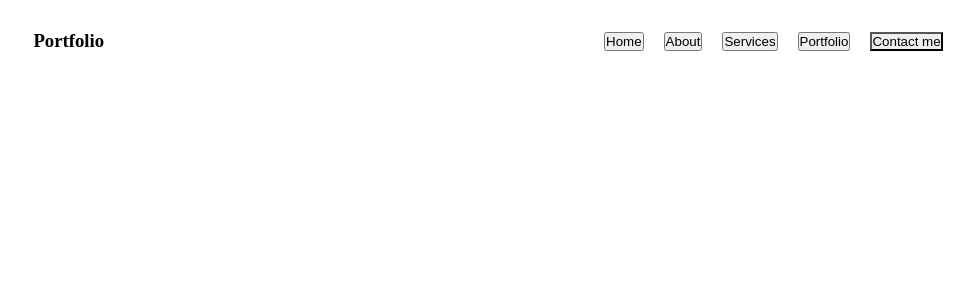
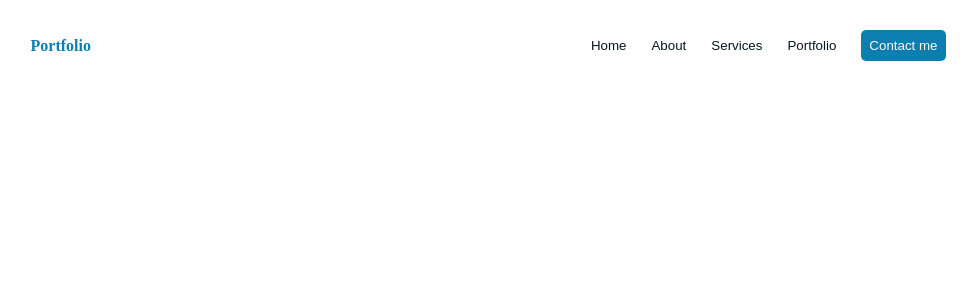
Before and after one commit to Manunyville/Portfolio-tp, a React (Create React App) app: page / in a window 1280 px wide. Shown: the top 300 px of the page, without its empty margins (152-1129 px from the left). Built offline with nearby package versions, Linux system fonts and the light colour scheme.

Commit message:
estilizacion de todos los botones y 'logo'

```diff
--- a/src/components/navbar/navbar.jsx
+++ b/src/components/navbar/navbar.jsx
@@ -1,6 +1,6 @@
 import './navbar.css'
 import React from 'react'
-import { Stack, HStack, VStack, Flex, Button, ButtonGroup } from '@chakra-ui/react'
+import { Stack, HStack, VStack, Flex, Button, ButtonGroup, Text} from '@chakra-ui/react'
 
 const Navbar = () =>{
 
@@ -11,15 +11,15 @@ const Navbar = () =>{
                 <nav >
                     <HStack gap={500} >
                         <div>
-                    <h3>Portfolio</h3>
+                    <Text color={'#0C7FB0'}><strong>Portfolio</strong></Text>
                         </div>
-                        <HStack gap={20}>
-                    <button>Home</button>
-                    <button>About</button>
-                    <button>Services</button>
-                    <button >Portfolio</button>
-                    <Button colorScheme='blue'>Contact me</Button>
-                        </HStack>
+                        <ButtonGroup  spacing='25'>
+                    <Button color={'#061820'} border={'none'} bg={'#FFFFFF'} variant='link'>Home</Button>
+                    <Button color={'#061820'} border={'none'} bg={'#FFFFFF'} variant='link'>About</Button>
+                    <Button color={'#061820'} border={'none'} bg={'#FFFFFF'} variant='link'>Services</Button>
+                    <Button  color={'#061820'} border={'none'} bg={'#FFFFFF'} variant='link'>Portfolio</Button>
+                    <Button bg={'#0C7FB0'} color={'#F9F9F9'} padding={8} border={'none'} borderRadius={5}>Contact me</Button>
+                        </ButtonGroup>
                     </HStack>
                 </nav>
             </Flex>
```
